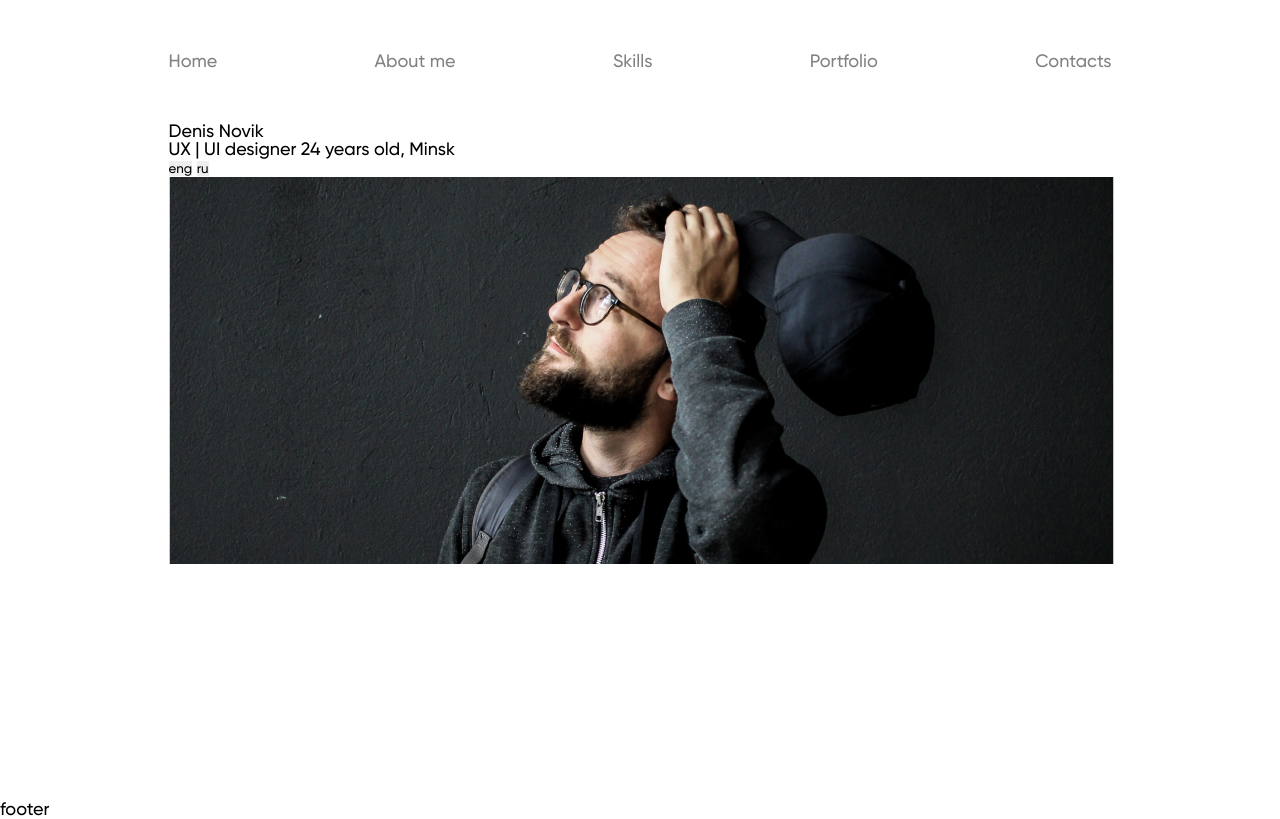
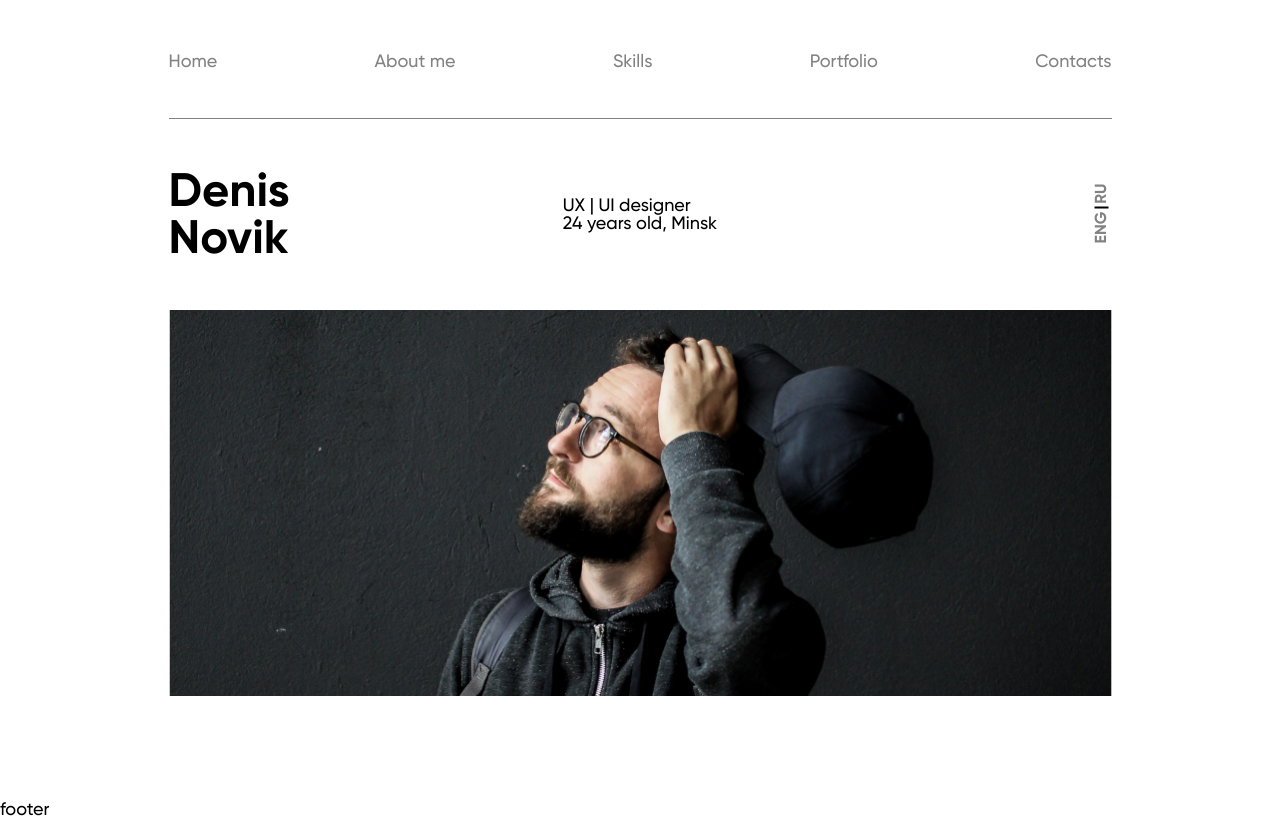
Before and after one commit to dafot/Denis_Novik, a plain HTML site: page index.html in a window 1280 px wide. Drawn offline with Linux system fonts and the light colour scheme.

Commit message:
finished the header

```diff
--- a/index.html
+++ b/index.html
@@ -29,8 +29,8 @@
             </ul>
           </nav>
           <div class="header__body">
-            <h1 class="header__title title">Denis Novik</h1>
-            <p class="header__descr">UX | UI designer 24 years old, Minsk</p>
+            <h1 class="header__title title">Denis <br> Novik</h1>
+            <p class="header__descr">UX | UI designer <br> 24 years old, Minsk</p>
             <div class="header__languages">
                 <button class="header__lang">eng</button>
                 <span class="lang-line"></span>
--- a/scss/sections/_header.scss
+++ b/scss/sections/_header.scss
@@ -1,18 +1,26 @@
 .header {
     padding-bottom: 10.4rem;
+
 }
 .header__container {
+    overflow: hidden;
+    display: grid;
+    grid-template-rows: minmax(10rem, max-content) 1fr;
+    height: 100%;
 }
 .header__nav {
     padding: 5.2rem 0;
 }
 .nav {
+   border-bottom: 1px solid $prymary-color;
 }
 .nav__list {
     display: flex;
     justify-content: space-between;
+
 }
 .nav__item {
+    margin: 0 -3rem;
 }
 .nav__link {
     &:link,
@@ -22,20 +30,61 @@
     &:hover {
         color: $accent-color;
     }
+    padding: 1rem 3rem;
+
 }
 .header__body {
+    display: grid;
+    grid-template-columns: [col-start]1fr 1fr 1fr [col-end];
+    grid-template-rows: minmax(19rem, max-content) max-content ;
+
 }
 .header__title {
+    font-weight: 700;
+    font-size: 4.7rem;
+    grid-column: col-start / 2;
+    align-self: center;
 }
 .title {
 }
 .header__descr {
+    grid-column: 2 / 3;
+    align-self: center;
+    justify-self: center;
 }
 .header__languages {
+    display: flex;
+    gap: 3px;
+    grid-column: 3 / 4;
+    grid-row: 1 / 2;
+    align-self: center;
+    justify-self: end;
+    transform: translateX(1.9rem) rotate(-90deg);
+
+
 }
 .header__lang {
+    font-weight: 700;
+    font-size: 1.6rem;
+    text-transform: uppercase;
+    color: $prymary-color;
+    background-color: #fff;
+    &:hover {
+        color: $accent-color;
+    }
 }
 .lang-line {
+    display: inline-block;
+    height: 1.4rem;
+    width: .2rem;
+    background-color: $accent-color;
+    transform: translateY(.4rem);
 }
 .header__img {
+    &>img {
+        width: 100%;
+        height: auto;
+    }
+    grid-column: col-start / col-end;
+    grid-row: 2 / 3;
 }
```
Also changed, not shown: css/style.css, 1 other file.
